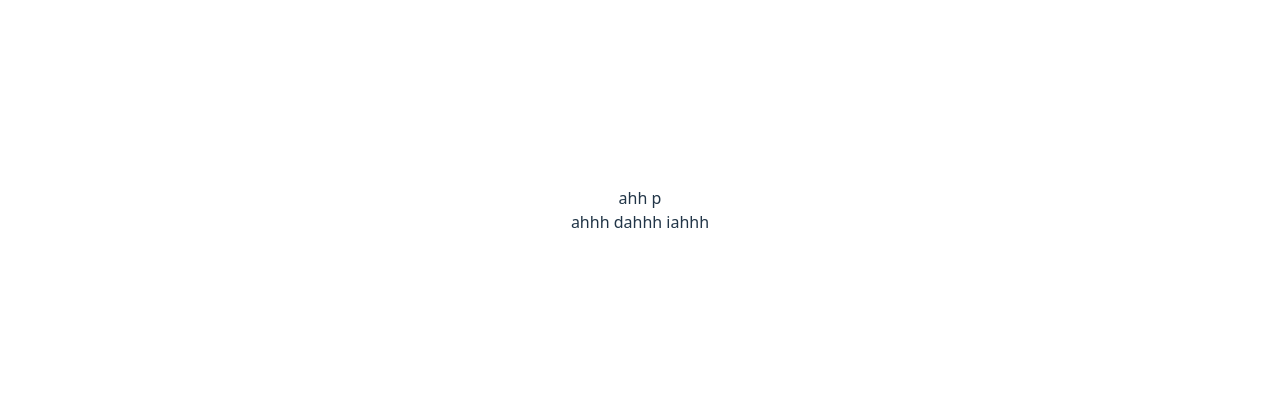
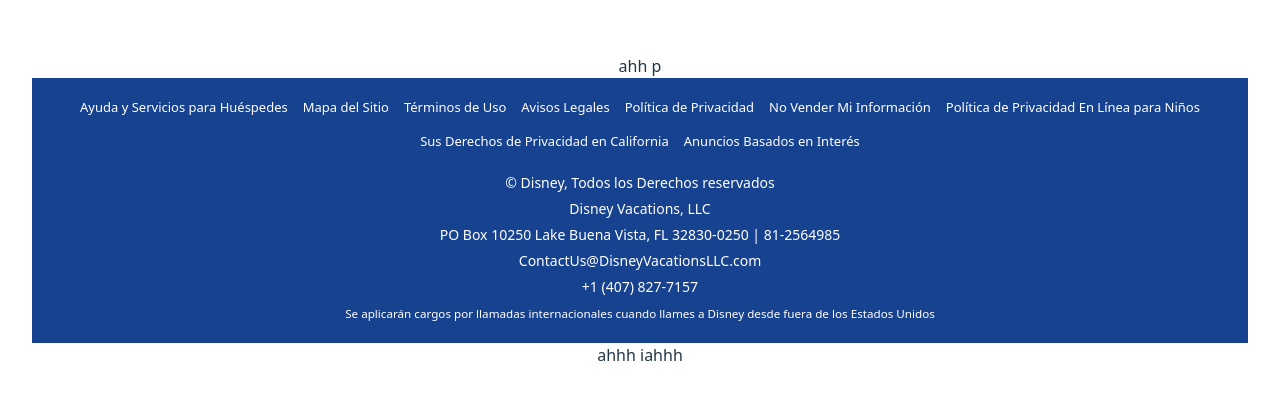
Before and after one commit to karen111-star/avanzadas2, a React (Vite) app: page / in a window 1280 px wide. Shown: the part 190-590 px from the top of the page. Built offline with nearby package versions, Linux system fonts and the light colour scheme.

Commit message:
yatefooter

```diff
--- a/src/Disney.jsx
+++ b/src/Disney.jsx
@@ -1,11 +1,13 @@
 import { useState } from 'react'
 import './App.css'
+import './Yate_footer.css'
+import Yate_footer from './Yate_footer.jsx'
 
 function Disney() {
 
   return (
     <>
-      ahhh  d
+      <Yate_footer/>
     </>
   )
 }
--- /dev/null
+++ b/src/Yate_footer.css
@@ -0,0 +1,30 @@
+.footer {
+  background-color: #17428f;
+  color: white;
+  text-align: center;
+  padding: 20px;
+  font-size: 14px;
+}
+
+.footer-links {
+  display: flex;
+  flex-wrap: wrap;
+  justify-content: center;
+  gap: 15px;
+  margin-bottom: 20px;
+}
+
+.footer-links a {
+  color: white;
+  text-decoration: none;
+  font-size: 13px;
+}
+
+.footer-links a:hover {
+  text-decoration: underline;
+}
+
+.footer-info p,
+.footer-info small {
+  margin: 5px 0;
+}
--- /dev/null
+++ b/src/Yate_footer.jsx
@@ -0,0 +1,51 @@
+import { useState } from 'react'
+import reactLogo from './assets/react.svg'
+import viteLogo from '/vite.svg'
+import './App.css'
+import './Yate_footer.css'
+
+function Yate_footer() {
+  const footerData = {
+    links: [
+      "Ayuda y Servicios para Huéspedes",
+      "Mapa del Sitio",
+      "Términos de Uso",
+      "Avisos Legales",
+      "Política de Privacidad",
+      "No Vender Mi Información",
+      "Política de Privacidad En Línea para Niños",
+      "Sus Derechos de Privacidad en California",
+      "Anuncios Basados en Interés",
+    ],
+    company: "© Disney, Todos los Derechos reservados",
+    business: "Disney Vacations, LLC",
+    address: "PO Box 10250 Lake Buena Vista, FL 32830-0250 | 81-2564985",
+    email: "ContactUs@DisneyVacationsLLC.com",
+    phone: "+1 (407) 827-7157",
+    disclaimer:
+      "Se aplicarán cargos por llamadas internacionales cuando llames a Disney desde fuera de los Estados Unidos",
+  };
+
+  return (
+    <footer className="footer">
+      <nav className="footer-links">
+        {footerData.links.map((link, index) => (
+          <a key={index} href="#">
+            {link}
+          </a>
+        ))}
+      </nav>
+
+      <div className="footer-info">
+        <p>{footerData.company}</p>
+        <p>{footerData.business}</p>
+        <p>{footerData.address}</p>
+        <p>{footerData.email}</p>
+        <p>{footerData.phone}</p>
+        <small>{footerData.disclaimer}</small>
+      </div>
+    </footer>
+  );
+}
+
+export default Yate_footer
```
